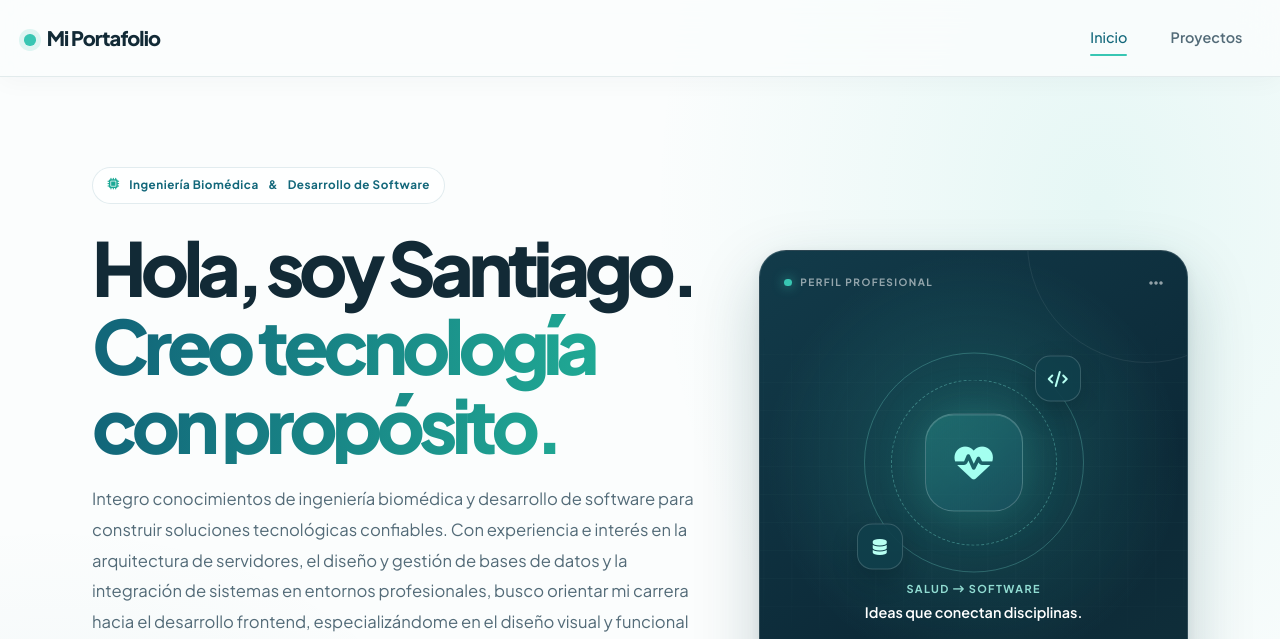
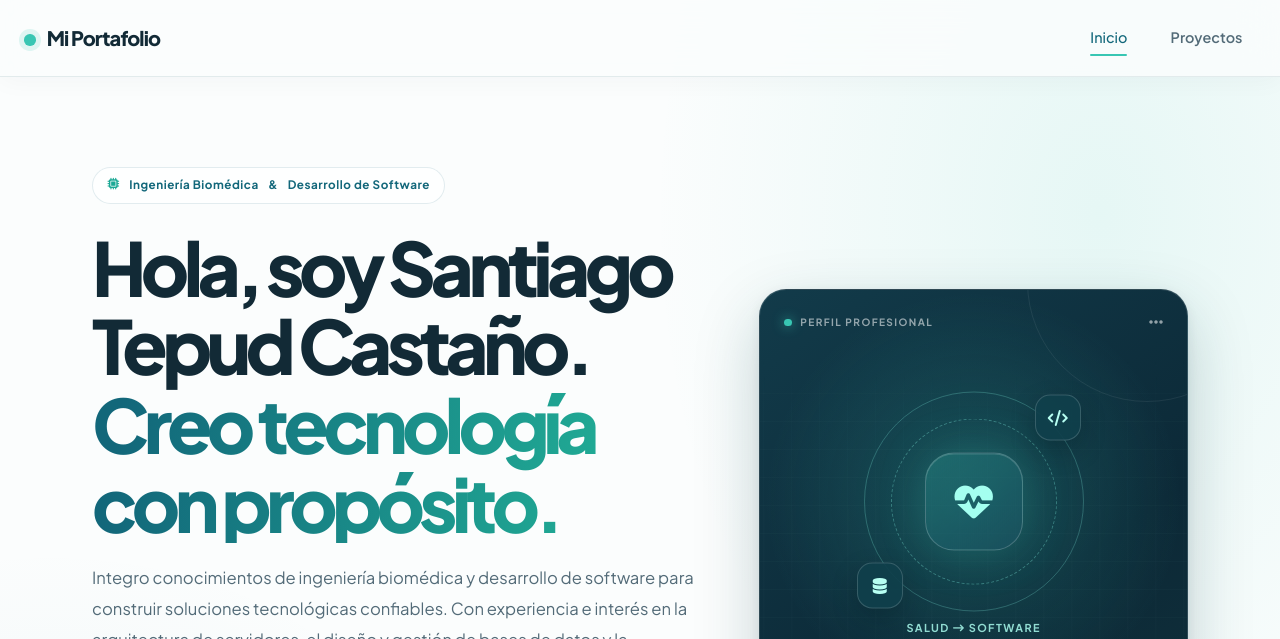
Before and after one commit to santiagotepud329/santiagotepud329.github.io, a plain HTML site: page index.html in a window 1280 px wide. Shown: the top 639 px of the page. Drawn offline with nearby package versions, Linux system fonts and the light colour scheme.

Commit message:
Actualiza nombre completo en presentación
Co-authored-by: Copilot <223556219+Copilot@users.noreply.github.com>

```diff
--- a/index.html
+++ b/index.html
@@ -41,7 +41,7 @@
                     <i class="fa-solid fa-microchip" aria-hidden="true"></i>
                     Ingeniería Biomédica <span aria-hidden="true">&amp;</span> Desarrollo de Software
                 </span>
-                <h1 class="hero-title">Hola, soy Santiago.<span>Creo tecnología con propósito.</span></h1>
+                <h1 class="hero-title">Hola, soy Santiago Tepud Castaño.<span>Creo tecnología con propósito.</span></h1>
                 <p class="hero-copy">
                     Integro conocimientos de ingeniería biomédica y desarrollo de software para construir
                     soluciones tecnológicas confiables. Con experiencia e interés en la arquitectura de
```
